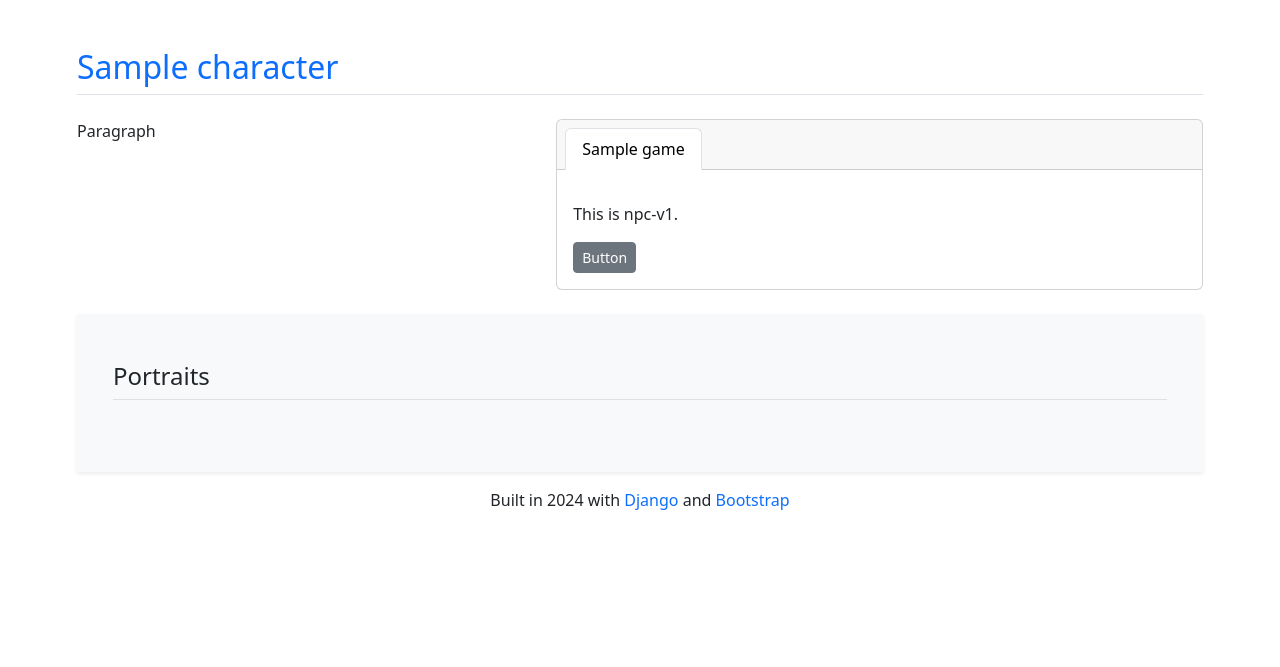
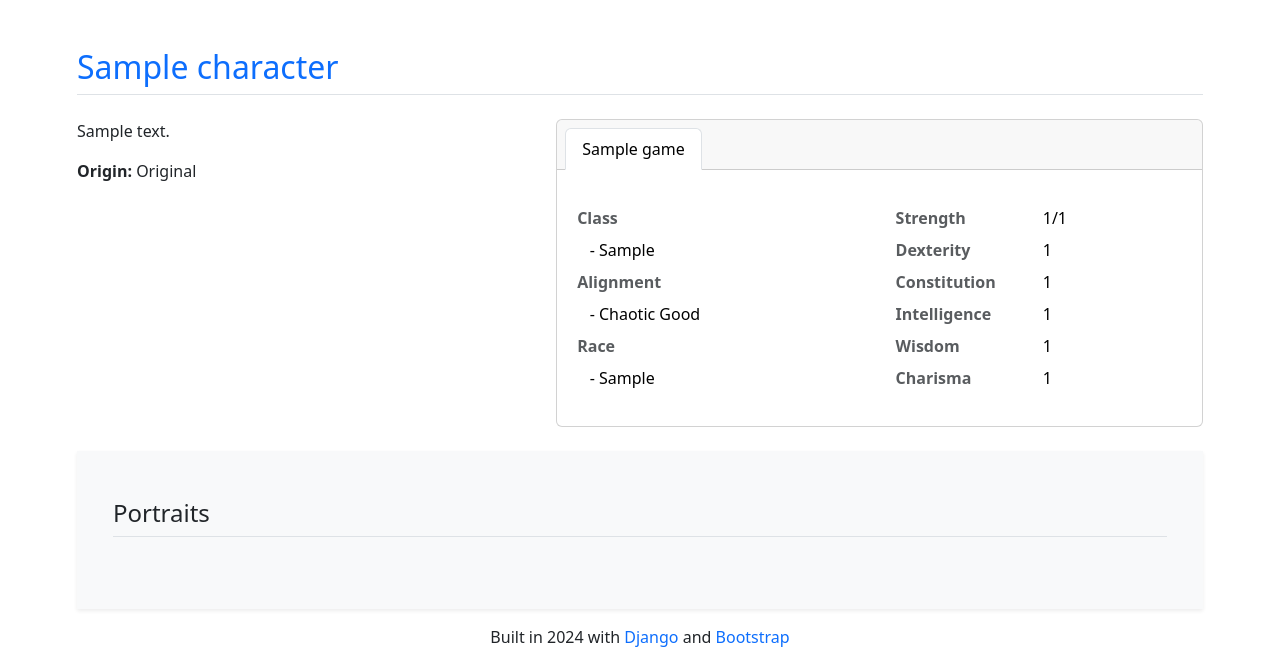
Before and after one commit to ddrmv/ienpcs, a Django app: a page that uses ienpcs/gallery/templates/gallery/character_detail.html in a window 1280 px wide. Shown: the part 56-723 px from the top of the page. Run offline with Django 5.2, Linux system fonts and the light colour scheme; tables that the repository leaves empty hold one stand-in row (values such as "Sample post"); parts of the project's set-up code (start-up, migrations or seed data) failed here and were passed over.

Commit message:
Add table with npc stats to character_detail

```diff
--- a/ienpcs/gallery/templates/gallery/character_detail.html
+++ b/ienpcs/gallery/templates/gallery/character_detail.html
@@ -11,7 +11,10 @@
         <h2 class="border-bottom mb-4 pb-2"><a class="text-decoration-none" href="{% url 'character_list' %}">{{ character.name }}</a></h2>
         <div class="row">
           <div class="col-5">
-            <p>Paragraph</p>
+            <p>{{ character.description }}</p>
+            <p>
+              <strong>Origin:</strong> {{ character.get_origin_display }}
+            </p>
           </div>
           <div class="col-7">
             <div class="card">
@@ -26,7 +29,7 @@
                         {% for relation in npc.npc_in_games %}
                           {{ relation.game.short_name}}{% if not forloop.last %} - {% endif %}
                         {% endfor %}
-                      </a>
+                        </a>
                       </li>
                     {% endfor %}
                   {% else %}
@@ -42,8 +45,68 @@
                     {% comment %}if unignored django-formatter addon deletes "active" in forloop.first{% endcomment %}
                     {# prettier-ignore #}
                     <div class="tab-pane {% if forloop.first %}active{% endif %}" id="npc-v{{ forloop.counter }}" role="tabpanel">
-                      <p class="card-text">This is npc-v{{ forloop.counter }}.</p>
-                      <a href="#" class="btn btn-secondary btn-sm">Button</a>
+
+                      {% comment %}Table with stats{% endcomment %}
+                      <div class="row">
+                        <div class="col-6">
+                          <table class="table table-sm  table-borderless">
+                            <tbody>
+                              <tr>
+                                <th scope="col" class="text-muted">Class</th>
+                              </tr>
+                              <tr>
+                                <td>&nbsp;&nbsp;&nbsp;- {{ npc.adnd_class }}</td>
+                              </tr>
+                              <tr>
+                                <th scope="col" class="text-muted">Alignment</th>
+                              </tr>
+                              <tr>
+                                <td>&nbsp;&nbsp;&nbsp;- {{ npc.get_alignment_display }}</td>
+                              </tr>
+                              <tr>
+                                <th scope="col" class="text-muted">Race</th>
+                              </tr>
+                              <tr>
+                                <td>&nbsp;&nbsp;&nbsp;- {{ npc.race }}</td>
+                              </tr>
+                            </tbody>
+                          </table>
+                        </div>
+
+                        <div class="col-6">
+                          <table class="table table-sm table-borderless">
+                            <tbody>
+                              <tr>
+                                <th scope="row" class="col-6 text-muted">Strength</th>
+                                <td>{{ npc.str }}{% if npc.str_percentile %}/{{ npc.str_percentile }}{% endif %}</td>
+                              </tr>
+                              <tr>
+                                <th scope="row" class="text-muted">Dexterity</th>
+                                <td>{{ npc.dex }}</td>
+                              </tr>
+                              <tr>
+                                <th scope="row" class="text-muted">Constitution</th>
+                                <td>{{ npc.con }}</td>
+                              </tr>
+                              <tr>
+                                <th scope="row" class="text-muted">Intelligence</th>
+                                <td>{{ npc.int }}</td>
+                              </tr>
+                              <tr>
+                                <th scope="row" class="text-muted">Wisdom</th>
+                                <td>{{ npc.wis }}</td>
+                              </tr>
+                              <tr>
+                                <th scope="row" class="text-muted">Charisma</th>
+                                <td>{{ npc.cha }}</td>
+                              </tr>
+
+                            </tbody>
+                          </table>
+                        </div>
+                      </div>
+                      {% comment %} <a href="#" class="btn btn-secondary btn-sm">Button</a> {% endcomment %}
+
                     </div>
                   {% endfor %}
                 </div>
```
